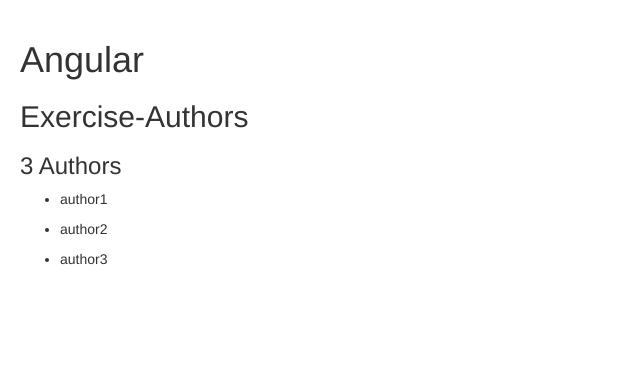
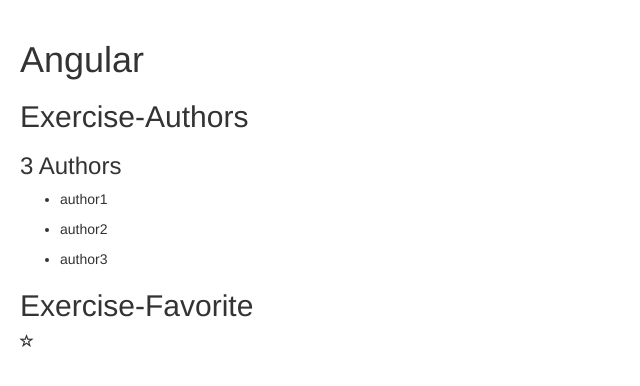
Before and after one commit to Hao85/Angular-Study, an Angular app: page / in a window 1280 px wide. Shown: the top 386 px of the page, without its empty margins (0-640 px from the left). Built offline with nearby package versions, Linux system fonts and the light colour scheme.

Commit message:
Complete exercise-favorite

```diff
--- a/src/app/app.component.html
+++ b/src/app/app.component.html
@@ -1,3 +1,5 @@
 <h1>Angular</h1>
 <h2>Exercise-Authors</h2>
 <author></author>
+<h2>Exercise-Favorite</h2>
+<favorite></favorite>
--- a/src/app/app.module.ts
+++ b/src/app/app.module.ts
@@ -4,11 +4,13 @@
 
 import { AppComponent } from './app.component';
 import { AuthorComponent } from './author/author.component';
+import { FavoriteComponent } from './favorite/favorite.component';
 
 @NgModule({
   declarations: [
     AppComponent,
-    AuthorComponent
+    AuthorComponent,
+    FavoriteComponent
   ],
   imports: [
     BrowserModule
--- /dev/null
+++ b/src/app/favorite/favorite.component.html
@@ -0,0 +1,6 @@
+<span class="glyphicon"
+    [class.glyphicon-star]="isFavorite"
+    [class.glyphicon-star-empty]="!isFavorite"
+    (click)="onClick()"
+    aria-hidden="true"
+    ></span>
--- /dev/null
+++ b/src/app/favorite/favorite.component.ts
@@ -0,0 +1,19 @@
+import { Component, OnInit } from '@angular/core';
+
+@Component({
+  selector: 'favorite',
+  templateUrl: './favorite.component.html',
+  styleUrls: ['./favorite.component.css']
+})
+export class FavoriteComponent implements OnInit {
+  isFavorite= false;
+  onClick() {
+    this.isFavorite =! this.isFavorite;
+  }
+
+  constructor() { }
+
+  ngOnInit() {
+  }
+
+}
```
Also changed, not shown: src/app/favorite/favorite.component.css (added), 1 other file (tests, documents, lock files or other folders).
